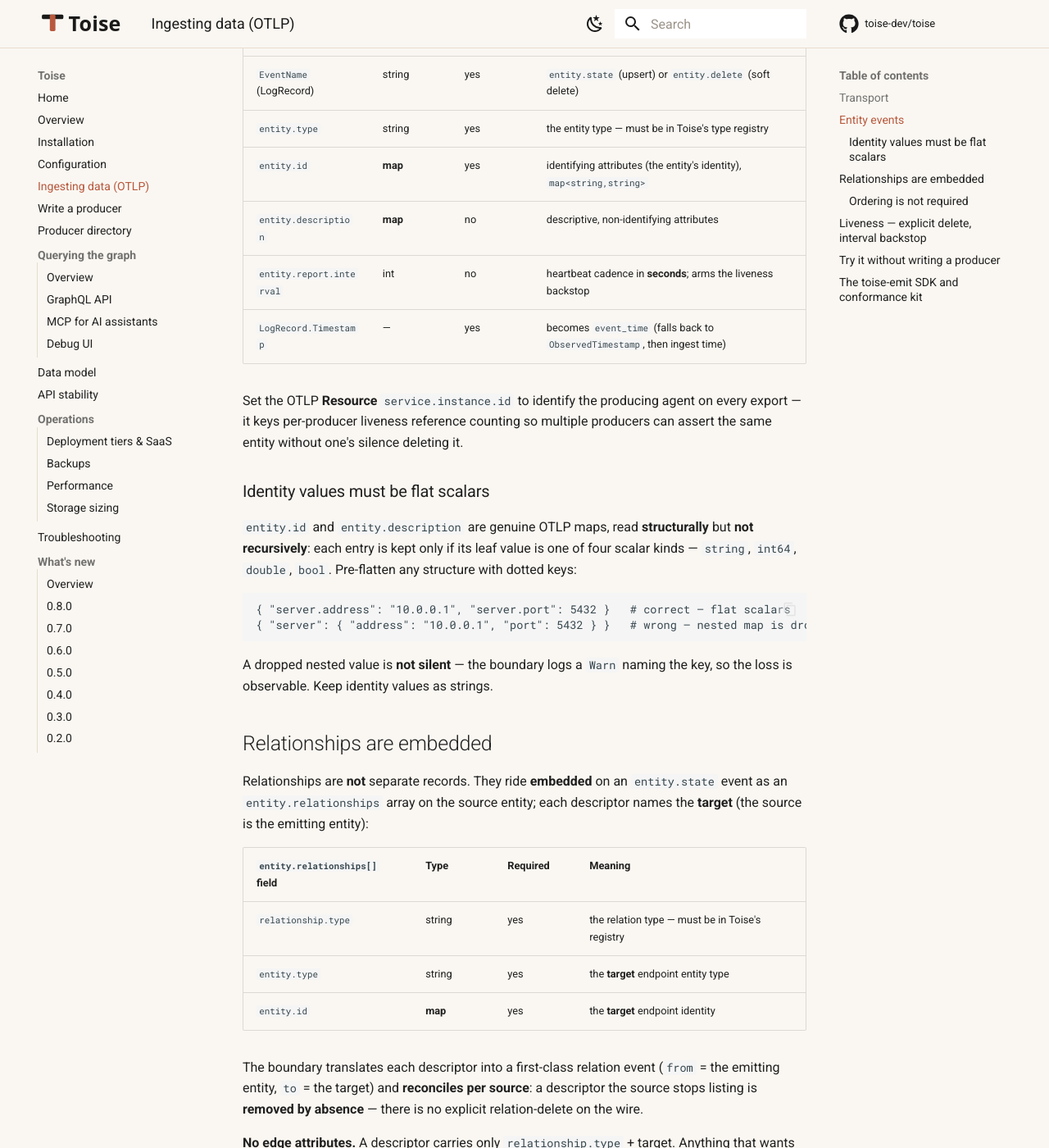
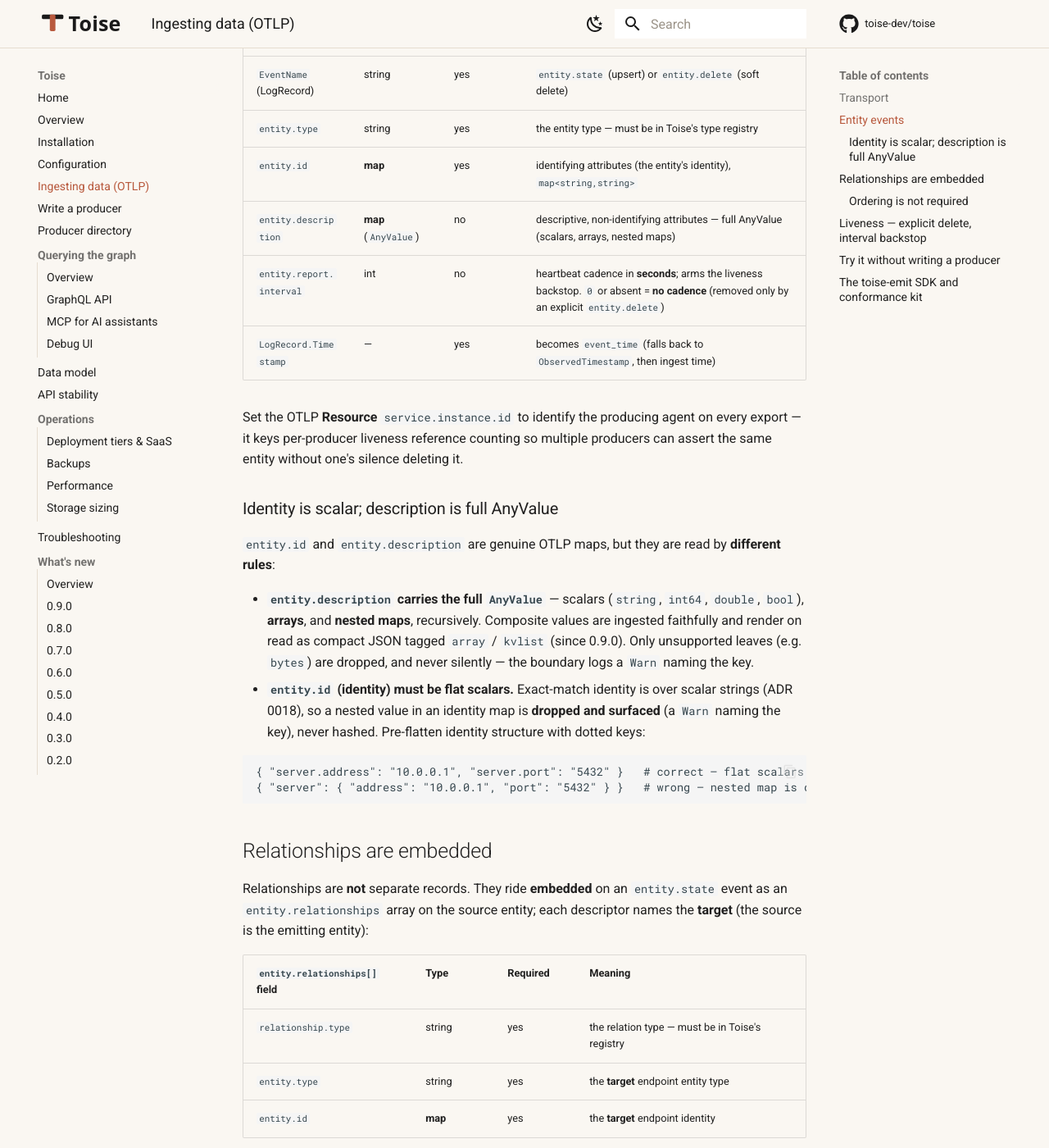
Before and after one commit to toise-dev/toise, an MkDocs documentation site: the page built from docs/user-guide/docs/ingestion.md, in a window 1280 px wide and 1400 px high, scrolled down 925 px. Shown: the whole window at 82% size. Built offline with MkDocs 1.6.1 and Material for MkDocs 9.7.7, drawn with Linux system fonts in a browser that asks for light colours; comment, search, counter and statistics services are not loaded; the version menu is left out; some of the changed text lies outside the part shown.

Commit message:
docs(release): prepare 0.9.0 — CHANGELOG, user-guide, migration guide (#272)
Cut the 0.9.0 stable entry (was missing entirely: the beta's four spec/security
items plus the #269 relation-buffer fix and the Go 1.26.4 security bump) and fix
the CHANGELOG compare links (Unreleased was still v0.7.0...HEAD).

The published user-guide tree was stale for the beta features and, worse,
actively wrong about entity.description: it still claimed descriptions are read
"not recursively" and are a "deliberate subset" of AnyValue. Correct
data-model.md, ingestion.md, and troubleshooting.md to distinguish scalar
identity (unchanged, ADR 0018) from the full-AnyValue description (arrays and
nested maps, since 0.9.0). Document entity.delete.reason, the interval==0 =
no-cadence semantics, and the ingest_mtls_only key. Add the whats-new/0.9.0 page
(+ nav + index) and a 0.8-to-0.9 migration guide.

````diff
--- a/docs/user-guide/docs/ingestion.md
+++ b/docs/user-guide/docs/ingestion.md
@@ -35,28 +35,33 @@ record is ignored. This follows the **merged** OpenTelemetry entity-events spec
 | `EventName` (LogRecord) | string | yes | `entity.state` (upsert) or `entity.delete` (soft delete) |
 | `entity.type` | string | yes | the entity type — must be in Toise's type registry |
 | `entity.id` | **map** | yes | identifying attributes (the entity's identity), `map<string,string>` |
-| `entity.description` | **map** | no | descriptive, non-identifying attributes |
-| `entity.report.interval` | int | no | heartbeat cadence in **seconds**; arms the liveness backstop |
+| `entity.description` | **map** (`AnyValue`) | no | descriptive, non-identifying attributes — full AnyValue (scalars, arrays, nested maps) |
+| `entity.report.interval` | int | no | heartbeat cadence in **seconds**; arms the liveness backstop. `0` or absent = **no cadence** (removed only by an explicit `entity.delete`) |
 | `LogRecord.Timestamp` | — | yes | becomes `event_time` (falls back to `ObservedTimestamp`, then ingest time) |
 
 Set the OTLP **Resource** `service.instance.id` to identify the producing agent
 on every export — it keys per-producer liveness reference counting so multiple
 producers can assert the same entity without one's silence deleting it.
 
-### Identity values must be flat scalars
+### Identity is scalar; description is full AnyValue
 
-`entity.id` and `entity.description` are genuine OTLP maps, read **structurally**
-but **not recursively**: each entry is kept only if its leaf value is one of four
-scalar kinds — `string`, `int64`, `double`, `bool`. Pre-flatten any structure
-with dotted keys:
+`entity.id` and `entity.description` are genuine OTLP maps, but they are read by
+**different rules**:
+
+- **`entity.description` carries the full `AnyValue`** — scalars (`string`,
+  `int64`, `double`, `bool`), **arrays**, and **nested maps**, recursively. Composite
+  values are ingested faithfully and render on read as compact JSON tagged `array` /
+  `kvlist` (since 0.9.0). Only unsupported leaves (e.g. `bytes`) are dropped, and
+  never silently — the boundary logs a `Warn` naming the key.
+- **`entity.id` (identity) must be flat scalars.** Exact-match identity is over
+  scalar strings (ADR 0018), so a nested value in an identity map is **dropped and
+  surfaced** (a `Warn` naming the key), never hashed. Pre-flatten identity structure
+  with dotted keys:
 
 ```text
-{ "server.address": "10.0.0.1", "server.port": 5432 }   # correct — flat scalars
-{ "server": { "address": "10.0.0.1", "port": 5432 } }   # wrong — nested map is dropped
+{ "server.address": "10.0.0.1", "server.port": "5432" }   # correct — flat scalars
+{ "server": { "address": "10.0.0.1", "port": "5432" } }   # wrong — nested map is dropped from identity
 ```
-
-A dropped nested value is **not silent** — the boundary logs a `Warn` naming the
-key, so the loss is observable. Keep identity values as strings.
 
 ## Relationships are embedded
 
@@ -96,11 +101,17 @@ Liveness uses two mechanisms:
 
 1. **Explicit `entity.delete` is the primary signal.** When a producer knows an
    entity is gone, it emits `entity.delete` and Toise soft-deletes it (history
-   retained). A heartbeat is just a re-emitted `entity.state`.
-2. **Interval backstop.** If a producer set `entity.report.interval` and then
+   retained). A heartbeat is just a re-emitted `entity.state`. A delete may carry
+   an optional **`entity.delete.reason`** — an open enum (`terminated`, `expired`,
+   `evicted`, …, never validated against a closed set) — captured, persisted, and
+   surfaced on MCP `recent_changes` / `graph_diff` and GraphQL `ChangeEvent.deleteReason`.
+2. **Interval backstop.** If a producer set `entity.report.interval` (> 0) and then
    goes silent past that interval, the liveness sweep expires the entity — so a
    producer that crashes without sending a delete doesn't leave stale entities
-   forever.
+   forever. An entity with **`entity.report.interval == 0` (or absent) has no
+   cadence**: the sweep never expires it, so it is removed only by an explicit
+   `entity.delete`. Use `0` for entities whose absence is only ever asserted, not
+   inferred from silence.
 
 !!! warning "Heartbeat faster than your interval"
     A producer must re-assert its entities **more often** than the
--- a/docs/user-guide/mkdocs.yml
+++ b/docs/user-guide/mkdocs.yml
@@ -104,6 +104,7 @@ nav:
   - Troubleshooting: troubleshooting.md
   - What's new:
       - Overview: whats-new/index.md
+      - 0.9.0: whats-new/0.9.0.md
       - 0.8.0: whats-new/0.8.0.md
       - 0.7.0: whats-new/0.7.0.md
       - 0.6.0: whats-new/0.6.0.md
````
Also changed, not shown: docs/migration/0.8-to-0.9.md (added, +43 -0 lines), docs/user-guide/docs/configuration.md (+1 -0 lines), docs/user-guide/docs/data-model.md (+7 -3 lines), docs/user-guide/docs/troubleshooting.md (+7 -6 lines), docs/user-guide/docs/whats-new/0.9.0.md (added, +56 -0 lines), docs/user-guide/docs/whats-new/index.md (+5 -0 lines), CHANGELOG.md.
